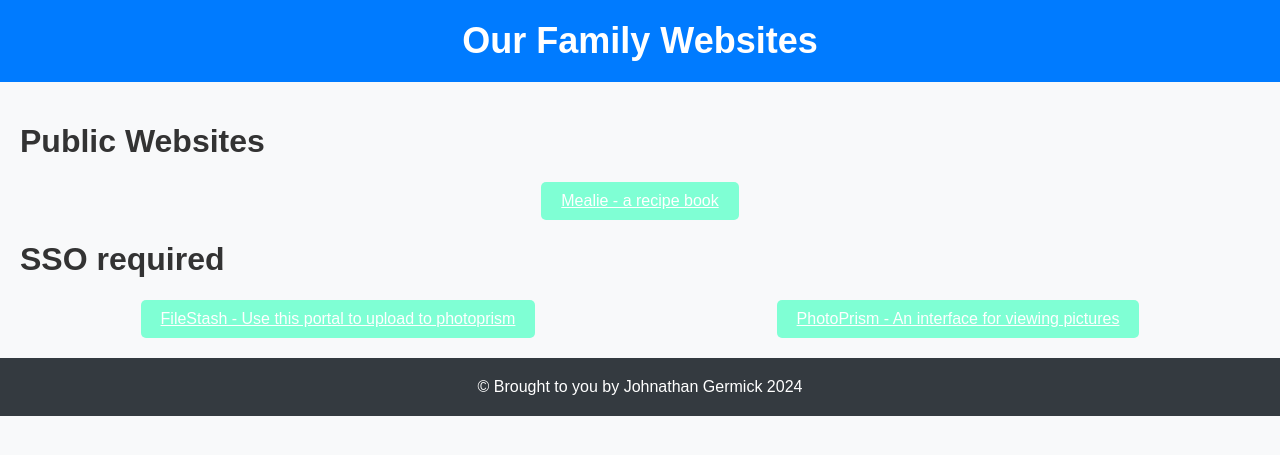
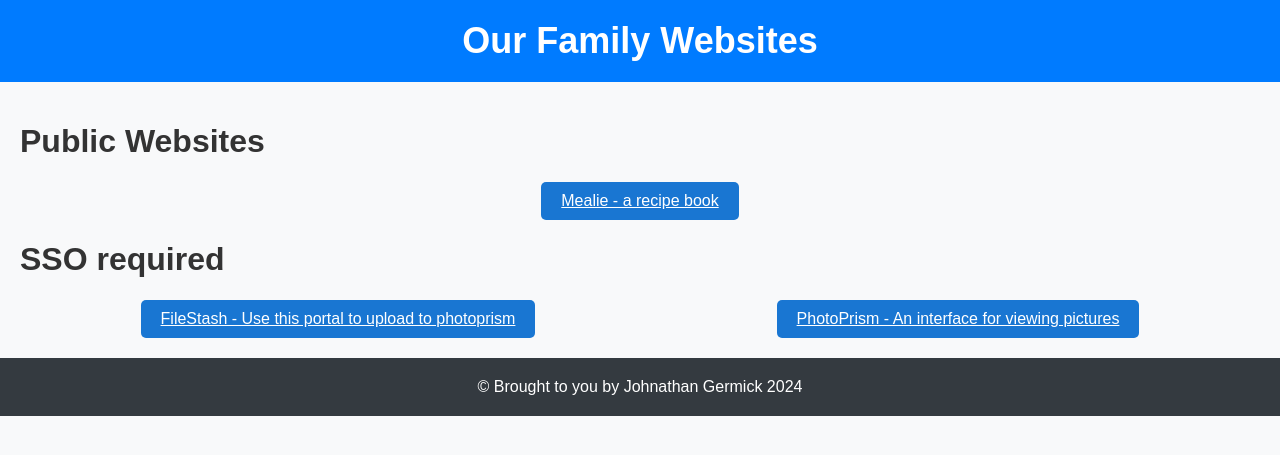
Before and after one commit to jgermick2/publichomepage, a Jekyll site: the page built from my-links-site/index.md, in a window 1280 px wide. Shown: the top 455 px of the page. Built offline with Jekyll 4.4.1, drawn with Linux system fonts in a browser that asks for light colours.

Commit message:
Update style.css

```diff
--- a/my-links-site/assets/css/style.css
+++ b/my-links-site/assets/css/style.css
@@ -37,7 +37,7 @@ main {
 .link-button {
     display: inline-block;
     padding: 10px 20px;
-    background-color: aquamarine; /* Aquamarine button background */
+    background-color: #1976d2; /* Aquamarine button background */
     color: #fff; /* White button text color */
     border: none;
     border-radius: 5px;
```
